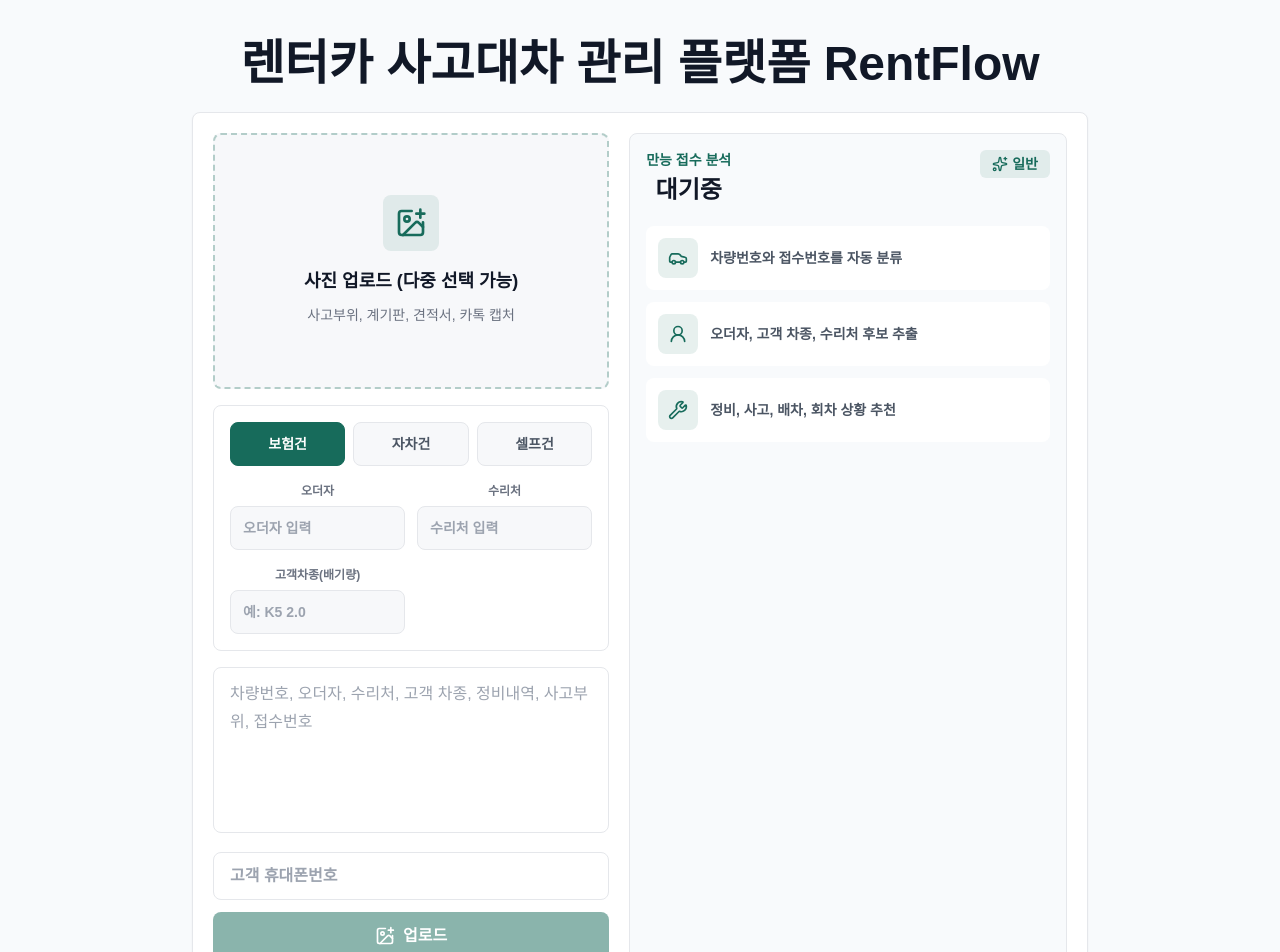
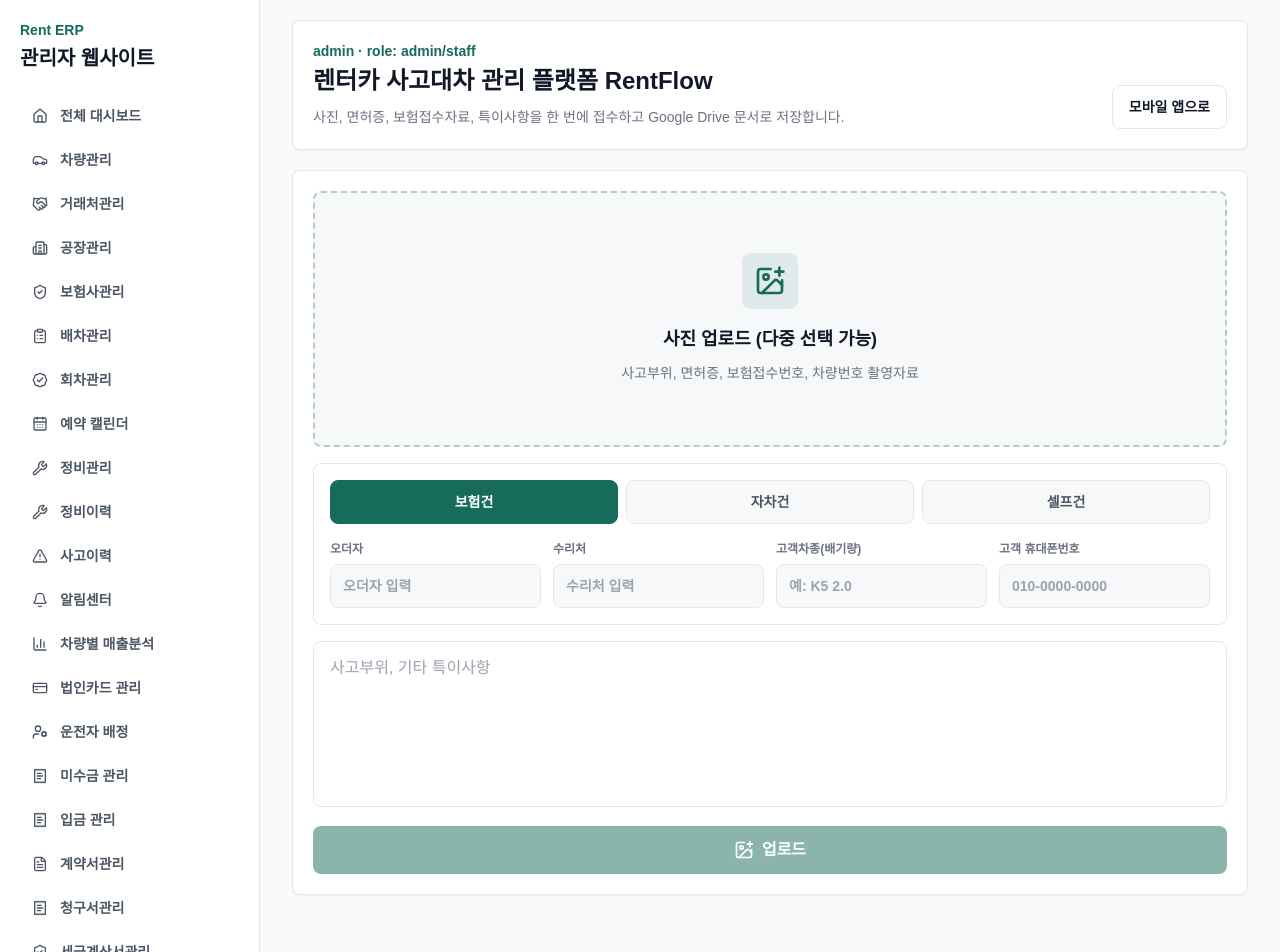
Before and after one commit to djfjjd/rentflow, a Next.js app: page / in a window 1280 px wide. Shown: the top 952 px of the page. Built offline with nearby package versions, Linux system fonts and the light colour scheme.

Commit message:
feat: simplify intake landing layout

```diff
--- a/app/page.tsx
+++ b/app/page.tsx
@@ -1,40 +1,13 @@
-import Link from "next/link";
-import { MonitorCog, Database } from "lucide-react";
 import { UniversalAiIntake } from "@/components/UniversalAiIntake";
+import { AdminShell } from "@/components/erp/Shell";
+import { adminNavItems } from "@/lib/erp-data";
 
 export default function Home() {
   return (
-    <main className="min-h-screen bg-slate-50 px-4 py-8">
-      <section className="mx-auto max-w-4xl text-center">
-        <h1 className="mt-2 text-3xl font-black text-ink sm:text-5xl">렌터카 사고대차 관리 플랫폼 RentFlow</h1>
+    <AdminShell title="렌터카 사고대차 관리 플랫폼 RentFlow" description="사진, 면허증, 보험접수자료, 특이사항을 한 번에 접수하고 Google Drive 문서로 저장합니다." navItems={adminNavItems}>
+      <section>
         <UniversalAiIntake />
-        <div className="mt-8 grid gap-4 sm:grid-cols-2">
-          <GatewayCard href="/admin/dashboard" icon={MonitorCog} title="관리자 웹사이트" body="차량, 배차, 회차, 예약, 정비, 서류 관리" />
-          <GatewayCard href="/admin/settings" icon={Database} title="Supabase 구조" body="권한, 테이블, 스토리지 연결 준비" />
-        </div>
       </section>
-    </main>
+    </AdminShell>
   );
 }
-
-function GatewayCard({
-  href,
-  icon: Icon,
-  title,
-  body,
-}: {
-  href: string;
-  icon: typeof MonitorCog;
-  title: string;
-  body: string;
-}) {
-  return (
-    <Link href={href} className="rounded-lg border border-line bg-white p-5 shadow-sm transition hover:border-primary/40">
-      <span className="flex h-12 w-12 items-center justify-center rounded-lg bg-primary/10 text-primary">
-        <Icon className="h-6 w-6" aria-hidden="true" />
-      </span>
-      <h2 className="mt-4 text-lg font-black text-ink">{title}</h2>
-      <p className="mt-2 text-sm leading-6 text-gray-500">{body}</p>
-    </Link>
-  );
-}
--- a/components/UniversalAiIntake.tsx
+++ b/components/UniversalAiIntake.tsx
@@ -1,7 +1,7 @@
 "use client";
 
-import { AlertTriangle, Car, FileImage, ImagePlus, Loader2, Sparkles, UserRound, Wrench, CheckCircle2 } from "lucide-react";
-import { useEffect, useMemo, useRef, useState } from "react";
+import { CheckCircle2, FileImage, ImagePlus, Loader2 } from "lucide-react";
+import { useEffect, useMemo, useRef, useState, type HTMLAttributes } from "react";
 import { uploadFilesToDrive, type UploadFileMetadata } from "@/services/file-upload-service";
 import { type DriveBusinessFolder, type DriveFileKind } from "@/lib/google-drive";
 
@@ -82,27 +82,21 @@
       for (const file of files) {
         const fileAnalysis = analyzeIntake(text, file.name, { intakeType, orderer, repairShop, customerCar, customerName, customerPhone });
 
-        // Map situation to Drive folders
-        const folderMap: Record<IntakeAnalysis["situation"], DriveBusinessFolder> = {
-          "사고": "사고사진",
-          "정비": "정비",
-          "배차": "배차",
-          "회차": "회차",
-          "예약": "배차", // 예약은 배차 폴더로 임시 분류
-          "일반": "배차"
-        };
+        const fileCategory = classifyUploadedFile(file.name, fileAnalysis.situation);
 
         const metadata: UploadFileMetadata = {
           vehicleNumber: fileAnalysis.fields.find(f => f.label === "차량번호")?.value || "unknown",
           claimNumber: fileAnalysis.fields.find(f => f.label === "보험접수번호")?.value,
-          businessFolder: folderMap[fileAnalysis.situation],
-          fileKind: fileAnalysis.situation === "사고" ? "사진" : "정비",
+          businessFolder: fileCategory.businessFolder,
+          fileKind: fileCategory.fileKind,
           intakeType,
           orderer,
           repairShop,
           customerCar,
           customerName,
           customerPhone,
+          driverLicenseInfo: fileAnalysis.fields.find(f => f.label === "면허정보")?.value,
+          ocrTargets: ["차량번호", "보험접수번호", "면허정보", "고객명"],
           memo: text,
         };
 
@@ -120,9 +114,8 @@
   };
 
   return (
-    <section className="mt-6 rounded-lg border border-line bg-white p-5 shadow-sm">
-      <div className="grid gap-5 lg:grid-cols-[0.95fr_1.05fr]">
-        <div>
+    <section className="rounded-lg border border-line bg-white p-5 shadow-sm">
+      <div>
           <button
             type="button"
             onClick={() => inputRef.current?.click()}
@@ -145,7 +138,7 @@
                   <ImagePlus className="h-8 w-8" aria-hidden="true" />
                 </span>
                 <span className="mt-4 text-lg font-black text-ink">사진 업로드 (다중 선택 가능)</span>
-                <span className="mt-2 text-sm leading-6 text-gray-500">사고부위, 계기판, 견적서, 카톡 캡처</span>
+                <span className="mt-2 text-sm leading-6 text-gray-500">사고부위, 면허증, 보험접수번호, 차량번호 촬영자료</span>
               </>
             )}
           </button>
@@ -189,7 +182,7 @@
                 </label>
               ))}
             </div>
-            <div className="mt-3 grid gap-3 sm:grid-cols-2">
+            <div className="mt-3 grid gap-3 md:grid-cols-4">
               {(intakeType === "insurance" || intakeType === "selfPay") && (
                 <LabeledInput label="오더자" value={orderer} onChange={setOrderer} onDirty={() => setAnalyzed(false)} placeholder="오더자 입력" />
               )}
@@ -202,6 +195,14 @@
               {intakeType === "selfService" && (
                 <LabeledInput label="고객명" value={customerName} onChange={setCustomerName} onDirty={() => setAnalyzed(false)} placeholder="고객명 입력" />
               )}
+              <LabeledInput
+                label="고객 휴대폰번호"
+                value={customerPhone}
+                onChange={setCustomerPhone}
+                onDirty={() => setAnalyzed(false)}
+                placeholder="010-0000-0000"
+                inputMode="tel"
+              />
             </div>
           </div>
           <textarea
@@ -212,18 +213,7 @@
             }}
             rows={5}
             className="mt-4 w-full resize-none rounded-lg border border-line bg-white px-4 py-3 text-base leading-7 text-ink outline-none transition placeholder:text-gray-400 focus:border-primary focus:ring-4 focus:ring-primary/10"
-            placeholder="차량번호, 오더자, 수리처, 고객 차종, 정비내역, 사고부위, 접수번호"
-          />
-          <input
-            type="tel"
-            value={customerPhone}
-            onChange={(event) => {
-              setCustomerPhone(event.target.value);
-              setAnalyzed(false);
-            }}
-            className="mt-3 min-h-12 w-full rounded-lg border border-line bg-white px-4 text-base font-semibold text-ink outline-none transition placeholder:text-gray-400 focus:border-primary focus:ring-4 focus:ring-primary/10"
-            placeholder="고객 휴대폰번호"
-            inputMode="tel"
+            placeholder="사고부위, 기타 특이사항"
           />
           <button
             type="button"
@@ -243,59 +233,12 @@
               </>
             )}
           </button>
-        </div>
-
-        <div className="rounded-lg border border-line bg-slate-50 p-4">
-          <div className="flex items-start justify-between gap-3">
-            <div>
-              <p className="text-sm font-bold text-primary">만능 접수 분석</p>
-              <h2 className="mt-1 text-2xl font-black text-ink">
-                {uploadComplete ? "저장 완료" : analyzed ? mainAnalysis.title : "대기중"}
-              </h2>
-            </div>
-            <SituationBadge situation={analyzed ? mainAnalysis.situation : "일반"} />
-          </div>
-
-          {analyzed ? (
-            <>
-              {uploadComplete && (
-                <div className="mt-4 flex items-center gap-2 rounded-lg bg-emerald-50 p-3 text-sm font-bold text-emerald-600 border border-emerald-100">
-                  <CheckCircle2 className="h-5 w-5" />
-                  모든 사진이 분석되어 Google Drive에 자동 저장되었습니다.
-                </div>
-              )}
-              <p className="mt-4 rounded-lg bg-white p-3 text-sm font-semibold leading-6 text-gray-700">{mainAnalysis.summary}</p>
-              <div className="mt-4 grid gap-2 sm:grid-cols-2">
-                {mainAnalysis.fields.map((field) => (
-                  <div key={field.label} className="rounded-lg bg-white px-3 py-2">
-                    <p className="text-xs font-bold text-gray-500">{field.label}</p>
-                    <p className="mt-1 truncate text-sm font-black text-ink">{field.value}</p>
-                  </div>
-                ))}
-              </div>
-              <div className="mt-4">
-                <p className="text-xs font-bold text-gray-500">추천 처리</p>
-                <div className="mt-2 flex flex-wrap gap-2">
-                  {mainAnalysis.actions.map((action) => (
-                    <span key={action} className="rounded-md bg-white px-3 py-2 text-xs font-black text-primary">
-                      {action}
-                    </span>
-                  ))}
-                </div>
-              </div>
-              <div className="mt-4 h-2 overflow-hidden rounded-full bg-white">
-                <div className="h-full rounded-full bg-primary" style={{ width: `${mainAnalysis.confidence}%` }} />
-              </div>
-              <p className="mt-2 text-right text-xs font-bold text-gray-500">신뢰도 {mainAnalysis.confidence}%</p>
-            </>
-          ) : (
-            <div className="mt-5 grid gap-3">
-              <Placeholder icon={Car} text="차량번호와 접수번호를 자동 분류" />
-              <Placeholder icon={UserRound} text="오더자, 고객 차종, 수리처 후보 추출" />
-              <Placeholder icon={Wrench} text="정비, 사고, 배차, 회차 상황 추천" />
+          {uploadComplete && (
+            <div className="mt-4 flex items-center gap-2 rounded-lg border border-emerald-100 bg-emerald-50 p-3 text-sm font-bold text-emerald-600">
+              <CheckCircle2 className="h-5 w-5" />
+              사진과 입력 내용이 분석되어 Google Drive에 자동 저장되었습니다.
             </div>
           )}
-        </div>
       </div>
     </section>
   );
@@ -329,8 +272,9 @@
   const repairShop = form.repairShop || readField(source, ["수리처", "공업사", "정비소", "수리공장"]);
   const customerCar = form.customerCar || readField(source, ["고객차종", "고객 차종", "상대차종", "차종"]);
   const customerName = form.customerName || readField(source, ["고객명", "고객"]);
+  const driverLicenseInfo = readField(source, ["면허번호", "운전면허", "면허정보", "면허"]);
   const maintenance = readField(source, ["정비내역", "수리내역", "작업내용", "메모"]);
-  const hasAccident = ["사고", "범퍼", "파손", "기스", "추돌", "보험", "도어", "휠", "유리"].some((keyword) => lower.includes(keyword));
+  const hasAccident = ["사고", "범퍼", "파손", "기스", "추돌", "보험", "접수", "도어", "휠", "유리"].some((keyword) => lower.includes(keyword));
   const hasMaintenance = ["정비", "수리", "엔진오일", "타이어", "브레이크", "배터리", "견적", "교체"].some((keyword) => lower.includes(keyword));
   const hasReturn = ["회차", "반납", "입고"].some((keyword) => lower.includes(keyword));
   const hasDispatch = ["배차", "출고", "탁송", "전달"].some((keyword) => lower.includes(keyword));
@@ -357,7 +301,7 @@
   return {
     title: titleMap[situation],
     situation,
-    confidence: Math.min(96, 62 + [plateNumber, claimNumber, orderer, repairShop, customerCar, maintenance, fileName].filter(Boolean).filter((value) => value !== "-").length * 5),
+    confidence: Math.min(96, 62 + [plateNumber, claimNumber, orderer, repairShop, customerCar, driverLicenseInfo, maintenance, fileName].filter(Boolean).filter((value) => value !== "-").length * 5),
     summary: `${plateNumber !== "-" ? plateNumber : "차량 미확인"} 기준으로 ${titleMap[situation]}로 분류했습니다.`,
     fields: [
       { label: "차량번호", value: plateNumber },
@@ -367,10 +311,37 @@
       { label: "고객 차종", value: customerCar || "-" },
       { label: "고객명", value: customerName || "-" },
       { label: "고객 휴대폰", value: form.customerPhone || "-" },
+      { label: "면허정보", value: driverLicenseInfo || "-" },
       { label: "정비/작업", value: maintenance || detectWork(source) },
     ],
     actions: actionsMap[situation],
   };
+}
+
+function classifyUploadedFile(fileName: string, situation: IntakeAnalysis["situation"]): { businessFolder: DriveBusinessFolder; fileKind: DriveFileKind } {
+  const normalized = fileName.toLowerCase();
+
+  if (["license", "driver", "면허"].some((keyword) => normalized.includes(keyword))) {
+    return { businessFolder: "면허증", fileKind: "면허증" };
+  }
+
+  if (["보험", "접수", "claim", "insurance"].some((keyword) => normalized.includes(keyword))) {
+    return { businessFolder: "보험접수자료", fileKind: "보험접수자료" };
+  }
+
+  if (["정비", "수리", "견적", "maintenance", "repair"].some((keyword) => normalized.includes(keyword)) || situation === "정비") {
+    return { businessFolder: "정비사진", fileKind: "정비사진" };
+  }
+
+  if (["외관", "전면", "후면", "측면", "계기판", "exterior"].some((keyword) => normalized.includes(keyword))) {
+    return { businessFolder: "차량외관사진", fileKind: "차량외관사진" };
+  }
+
+  if (situation === "사고") {
+    return { businessFolder: "사고사진", fileKind: "사고사진" };
+  }
+
+  return { businessFolder: "사고사진", fileKind: "사고사진" };
 }
 
 function LabeledInput({
@@ -379,12 +350,14 @@
   onChange,
   onDirty,
   placeholder,
+  inputMode,
 }: {
   label: string;
   value: string;
   onChange: (value: string) => void;
   onDirty: () => void;
   placeholder: string;
+  inputMode?: HTMLAttributes<HTMLInputElement>["inputMode"];
 }) {
   return (
     <label className="block">
@@ -397,6 +370,7 @@
         }}
         className="mt-1 min-h-11 w-full rounded-lg border border-line bg-field px-3 text-sm font-bold text-ink outline-none transition placeholder:text-gray-400 focus:border-primary focus:ring-4 focus:ring-primary/10"
         placeholder={placeholder}
+        inputMode={inputMode}
       />
     </label>
   );
@@ -416,24 +390,3 @@
   }
   return "-";
 }
-
-function SituationBadge({ situation }: { situation: IntakeAnalysis["situation"] }) {
-  const danger = situation === "사고" || situation === "정비";
-  return (
-    <span className={danger ? "inline-flex items-center gap-1 rounded-md bg-amber/10 px-3 py-1 text-sm font-black text-amber" : "inline-flex items-center gap-1 rounded-md bg-primary/10 px-3 py-1 text-sm font-black text-primary"}>
-      {danger ? <AlertTriangle className="h-4 w-4" aria-hidden="true" /> : <Sparkles className="h-4 w-4" aria-hidden="true" />}
-      {situation}
-    </span>
-  );
-}
-
-function Placeholder({ icon: Icon, text }: { icon: typeof Car; text: string }) {
-  return (
-    <div className="flex items-center gap-3 rounded-lg bg-white p-3 text-sm font-bold text-gray-600">
-      <span className="flex h-10 w-10 shrink-0 items-center justify-center rounded-lg bg-primary/10 text-primary">
-        <Icon className="h-5 w-5" aria-hidden="true" />
-      </span>
-      <span>{text}</span>
-    </div>
-  );
-}
--- a/services/file-upload-service.ts
+++ b/services/file-upload-service.ts
@@ -19,6 +19,8 @@
   customerCar?: string;
   customerName?: string;
   customerPhone?: string;
+  driverLicenseInfo?: string;
+  ocrTargets?: string[];
   memo?: string;
 };
 
```
Also changed, not shown: 1 other file (tests, documents, lock files or other folders).
